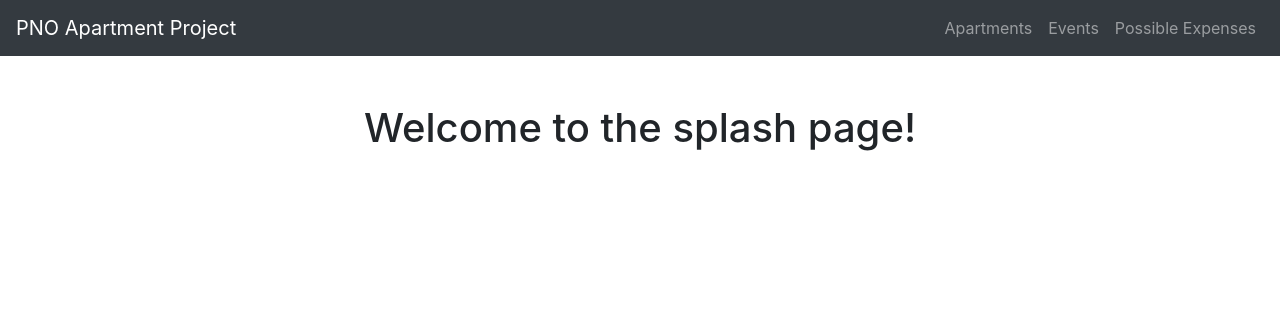
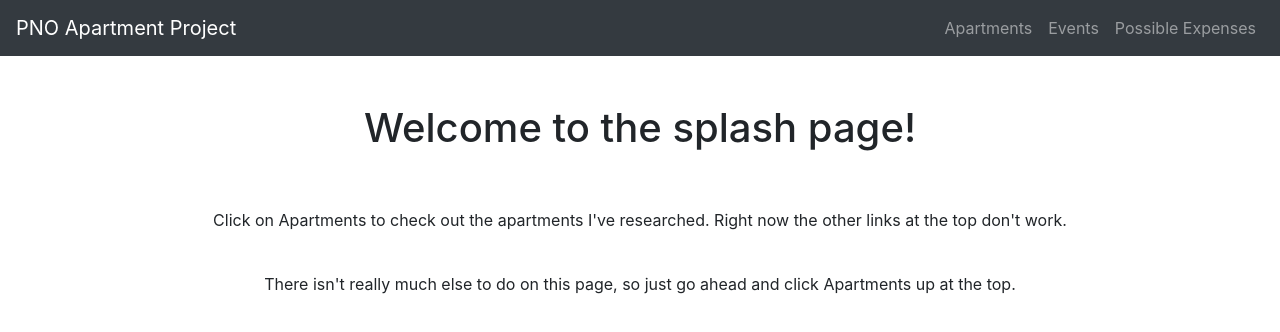
Before and after one commit to zibbycakes/PNO_apartment_finding, a React (Create React App) app in the folder pno_apt/: page / in a window 1280 px wide. Shown: the top 332 px of the page. Built offline with nearby package versions, Linux system fonts and the light colour scheme.

Commit message:
added ease of access stuff. Should be good to push to master

```diff
--- a/pno_apt/src/components/Apartments.js
+++ b/pno_apt/src/components/Apartments.js
@@ -109,6 +109,8 @@ class Apartments extends Component
                 </Container>
                 <p align="center">
                     <img src={this.state.formattedMapURL} />
+                    <br />
+                    *Note: The C marker is my job
                 </p>
             </div>
         );
--- a/pno_apt/src/components/Splash.js
+++ b/pno_apt/src/components/Splash.js
@@ -12,6 +12,15 @@ class Splash extends Component
                 <br/>
                 <br/>
                 <h1 style={{textAlign:'center'}}>Welcome to the splash page!</h1>
+                <br />
+                <br />
+                <p style={{textAlign:'center'}}>
+                    Click on Apartments to check out the apartments I've researched. Right now the other links at the top don't work.
+                </p>
+                <br />
+                <p style={{textAlign:'center'}}>
+                    There isn't really much else to do on this page, so just go ahead and click Apartments up at the top.
+                </p>
             </div>
         )
     }
```
